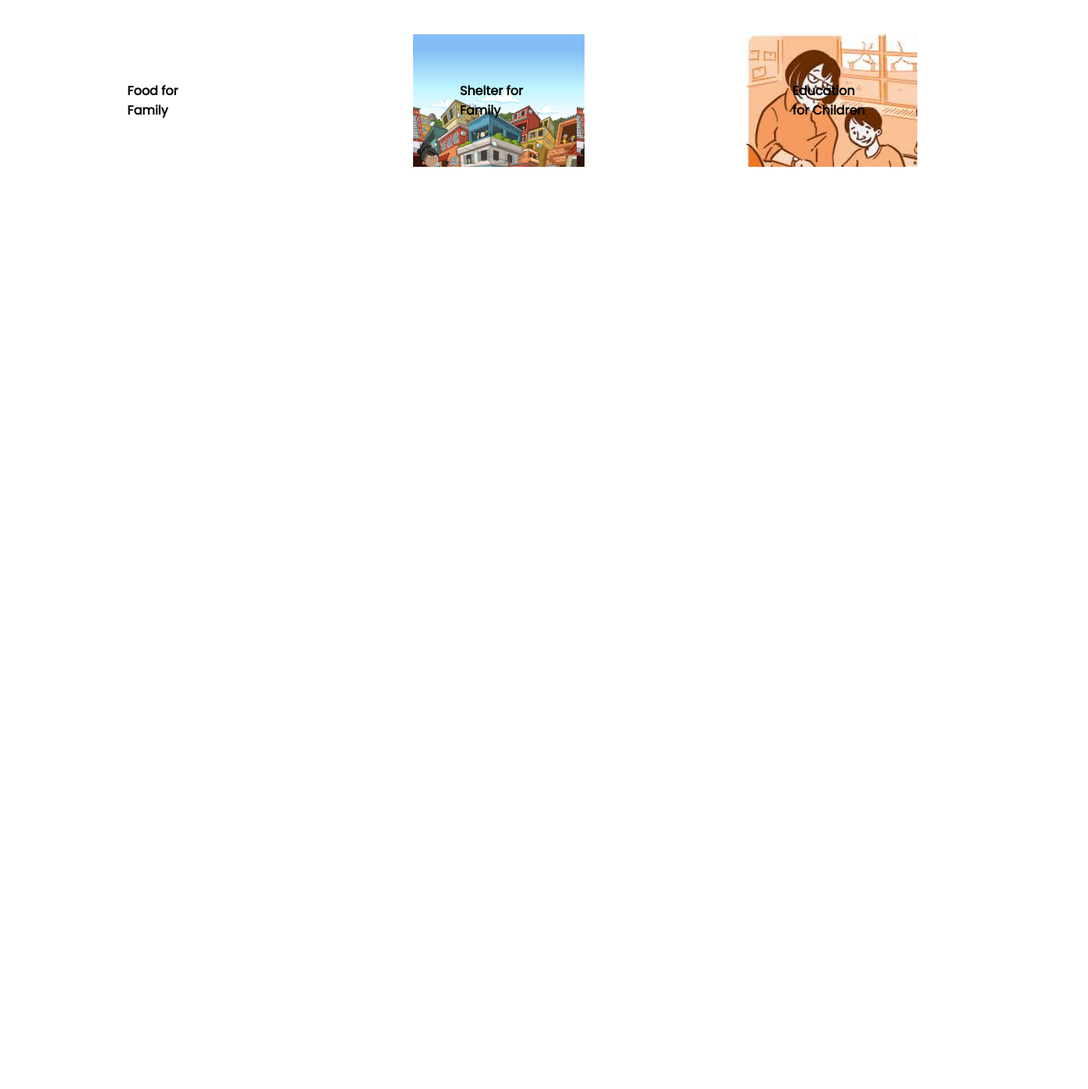
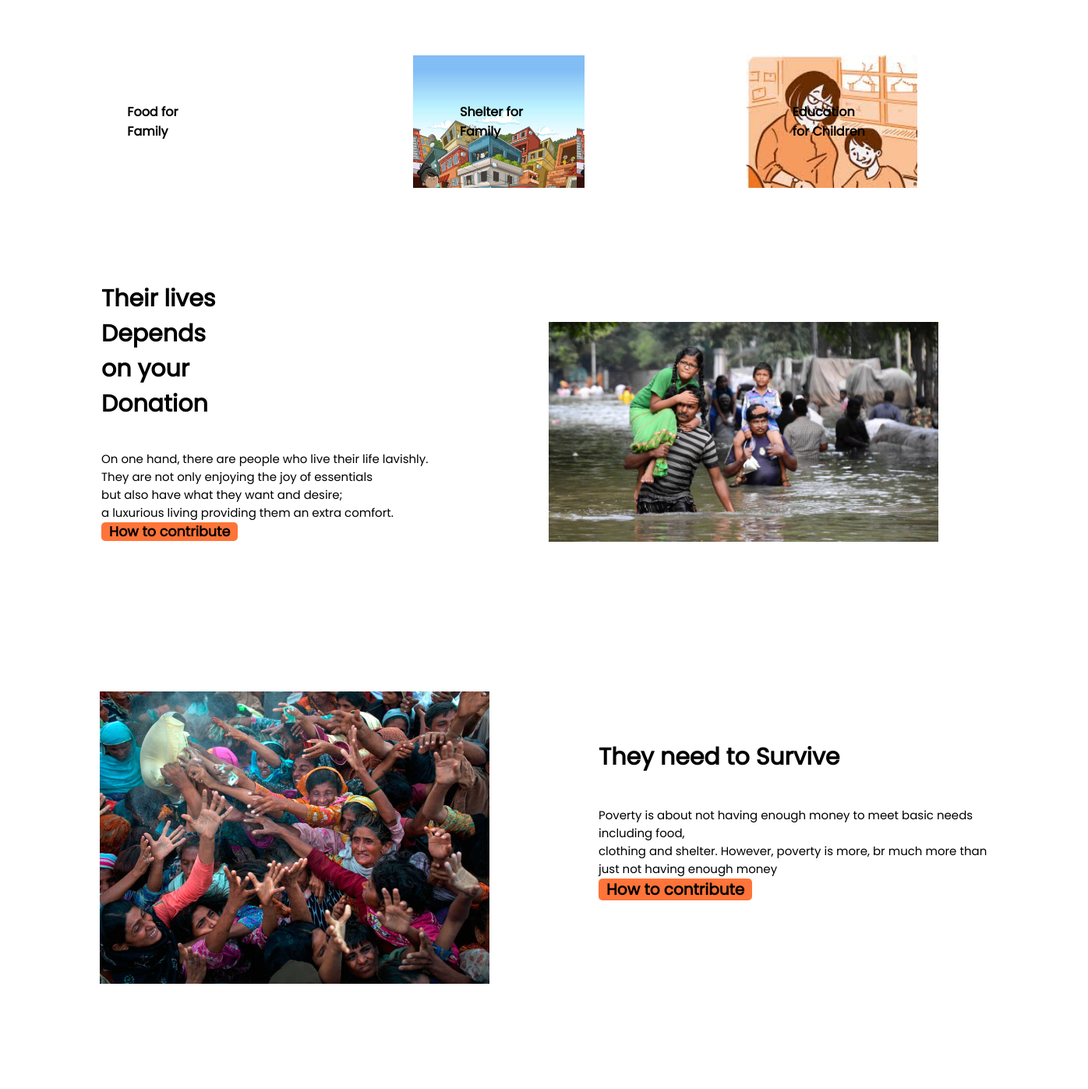
Before and after one commit to Nasif0/donate-repo, a plain HTML site: page index.html in a window 1280 px wide. Shown: the part 758-2155 px from the top of the page at 78% size, 1396 px wide, since content can reach past the window. Before the commit the page ends 992 px from the top, so only its background shows below. Drawn offline with Linux system fonts and the light colour scheme.

Commit message:
yes commit

```diff
--- a/index.html
+++ b/index.html
@@ -19,7 +19,7 @@
                <p>
                     The people reflected on the first corporal work of mercy —<br>Feeding the hungry —<br> Which he said was important in confronting real <br> “situations of urgent need”.
                </p>
-               <p class="anchor"><a href="#">Donate</a></p>
+               <h5 class="anchor"><a href="#">Donate</a></h5>
 </div>
 </section>
 <section>
@@ -60,6 +60,27 @@
 
 
 </section>
+<section>
+     <div class="div6">
+          <h1> Their lives Depends on your Donation</h1></div>
+          <div class="div7">
+          <p>On one hand, there are people who live their life lavishly. <br> They are not only enjoying the joy of essentials <br> but also have what they want and desire; <br> a luxurious living providing them an extra comfort.
+            </p>
+            <h3><a class="anchor3" href="#">How to contribute</a></h3>
+     </div>
+     <div class="div8">
+          <img src="images/donation4.jpg" class="div8-img">
+     </div>
+</section>
+<section>
+     <div><img src="images/donation6.jpg" class="img3"></div>
+     <div class="div9">
+          <h1>They need to Survive</h1>
+          <p>Poverty is about not having enough money to meet basic needs including food,
+               <br> clothing and shelter. However, poverty is more, br much more than just not having enough money</p>
+               <h4><a class="anchor4" href="#">How to contribute</a></h4>
+     </div>
+</section>
 
 
 
@@ -79,4 +100,6 @@
 
 
 </body>
+
+
 </html>
--- a/style.css
+++ b/style.css
@@ -2,6 +2,7 @@
      font-family: 'Poppins', sans-serif;
      margin: 0;
      padding: 0;
+     text-decoration: none;
 }
 
 
@@ -33,11 +34,9 @@
 .colour-text{
      color: rgb(255, 196, 1);
 }
-.anchor{
 
-     padding: 10px;
 
-}
+
 .div2{
      text-align: center;
 }
@@ -54,6 +53,8 @@
 span{
      background-color: rgba(207, 153, 46, 0.36);
      font-size: 20px;
+     border-radius: 10px;
+     padding: 6px 6px;
 }
 .div3{
 
@@ -62,10 +63,9 @@ span{
   justify-content: space-around;
   padding: 60px;
 }
-.anchor2{
-     text-decoration: none;
 
-}
+
+
 .div4{
      text-align: center;
      padding: 5%;
@@ -113,3 +113,90 @@ span{
      padding: 60px;
      margin: 20px;
 }
+.div6{
+     margin-right: 70%;
+     font-size: 20px;
+     padding: 100px;
+     margin-left: 30px;
+
+}
+.div7{
+     font-size: 15px;
+     margin-top: -5%;
+     margin-left: 130px;
+}
+.div8{
+     display: flex;
+     margin-left: 50%;
+}
+.div8-img{
+     width: 500px;
+     height: auto;
+     padding: 10%;
+     margin-top: -54%;
+
+}
+.img3{
+     width: 500px;
+     height: auto;
+     padding: 10%;
+
+}
+.div9{
+
+     width: 500px;
+     height: auto;
+     padding: 10%;
+     margin-top: -45%;
+     margin-left: 50%;
+     font-size: 20px;
+}
+.div9 p{
+     font-size: 15px;
+     margin-top: 40px;
+}
+
+.anchor{
+     text-decoration: none;
+     color: black;
+     font-size: 20px;
+
+     background-color: rgba(255, 77, 0, 0.546);
+     padding: 5px 10px;
+     border-radius: 5px;
+     width: 100px;
+     margin-left: 160px;
+     margin-top: 20px;
+
+   }
+   .anchor2{
+     text-decoration: none;
+     font-size: 20px;
+     color:black;
+     background-color: rgba(255, 77, 0, 0.776);
+     padding: 5px 10px;
+     border-radius: 5px;
+     width: 100px;
+   }
+   .anchor3{
+
+ text-decoration: none;
+
+     color:black;
+     background-color: rgba(255, 77, 0, 0.776);
+
+     padding: 0px 10px;
+     border-radius: 5px;
+     width: 100px;
+
+   }
+   .anchor4{
+     text-decoration: none;
+
+     color:black;
+     background-color: rgba(255, 77, 0, 0.776);
+
+     padding: 0px 10px;
+     border-radius: 5px;
+     width: 100px;
+   }
```
